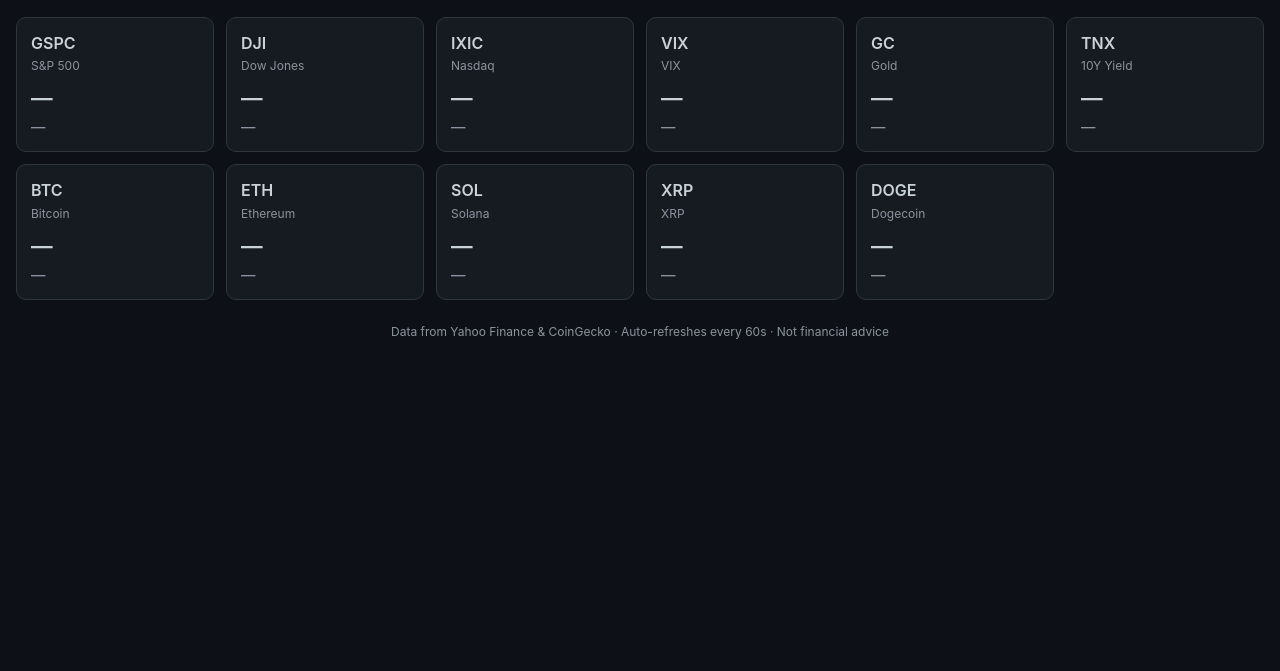
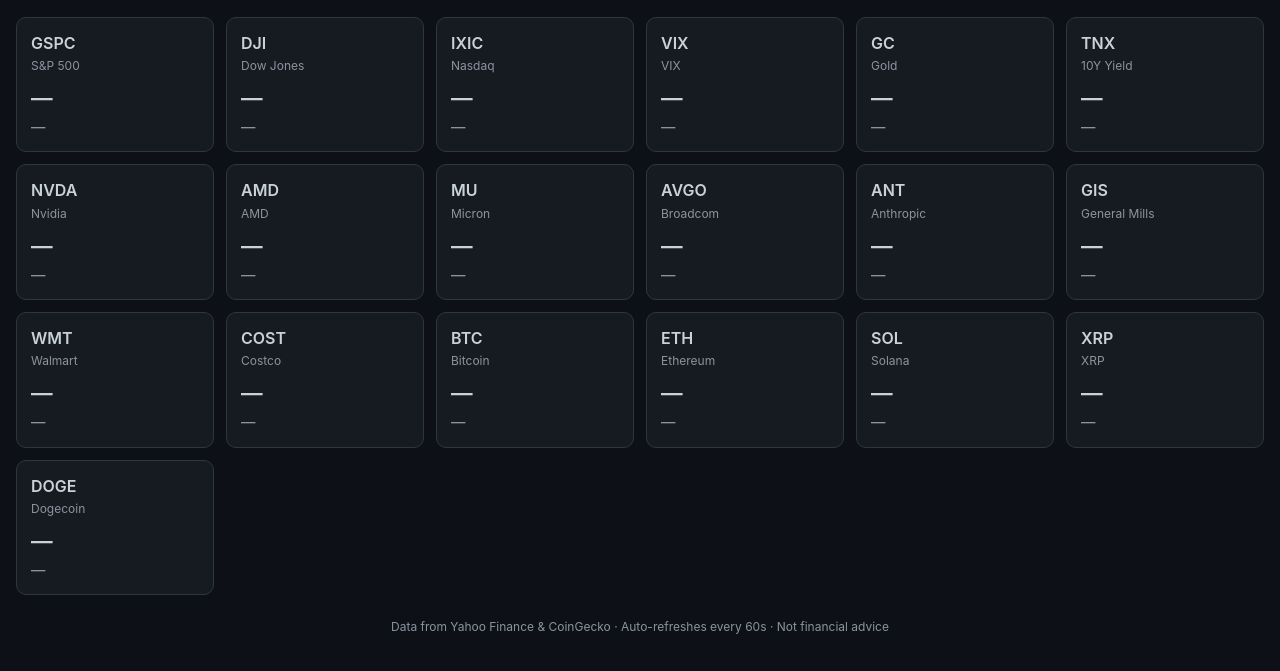
Before and after one commit to paul-e-trostle-usps/market-watch, a plain HTML site: page index.html in a window 1280 px wide. Shown: the part 55-726 px from the top of the page. Drawn offline with Linux system fonts and the light colour scheme; no server answers.

Commit message:
Add tickers from chat: NVDA AMD MU AVGO ANT GIS WMT COST

```diff
--- a/index.html
+++ b/index.html
@@ -92,7 +92,15 @@ const STOCKS = [
   { symbol: '^IXIC', name: 'Nasdaq', type: 'stock' },
   { symbol: '^VIX', name: 'VIX', type: 'stock' },
   { symbol: 'GC=F', name: 'Gold', type: 'stock' },
-  { symbol: '^TNX', name: '10Y Yield', type: 'stock' }
+  { symbol: '^TNX', name: '10Y Yield', type: 'stock' },
+  { symbol: 'NVDA', name: 'Nvidia', type: 'stock' },
+  { symbol: 'AMD', name: 'AMD', type: 'stock' },
+  { symbol: 'MU', name: 'Micron', type: 'stock' },
+  { symbol: 'AVGO', name: 'Broadcom', type: 'stock' },
+  { symbol: 'ANT', name: 'Anthropic', type: 'stock' },
+  { symbol: 'GIS', name: 'General Mills', type: 'stock' },
+  { symbol: 'WMT', name: 'Walmart', type: 'stock' },
+  { symbol: 'COST', name: 'Costco', type: 'stock' }
 ];
 
 const CRYPTO = [
```
